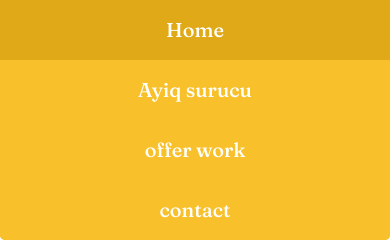
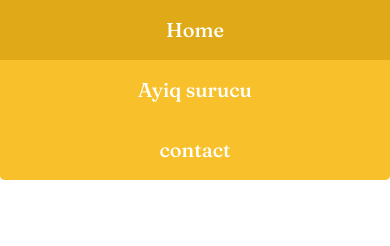
Before and after one commit to mubarizmayilzada/Taxi--Artmood, a website: page contact.html in a window 390 px wide. Shown: the top 246 px of the page. Drawn offline with nearby package versions, Linux system fonts and the light colour scheme.

Commit message:
responsive contact

```diff
--- a/assets/scss/_contact.scss
+++ b/assets/scss/_contact.scss
@@ -32,7 +32,8 @@ header{
         border-radius: 5px;
         li{
         padding: 15px 0px;
-            transition: all .5s ease;
+
+        transition: all .5s ease;
             &:hover{
                 background-color: #dfa917;
                 color: white;
--- a/contact.html
+++ b/contact.html
@@ -30,14 +30,8 @@
                         <li>
                             <a href="./index.html">Home</a>
                         </li>
-                        <!-- <li>
-                            <a href="#">About us</a>
-                        </li> -->
                         <li>
                             <a href="#">Ayiq surucu</a>
-                        </li>
-                        <li>
-                            <a href="#">offer work</a>
                         </li>
                         <li>
                             <a href="./contact.html">contact</a>
```
Also changed, not shown: index.html (+0 -6 lines).
